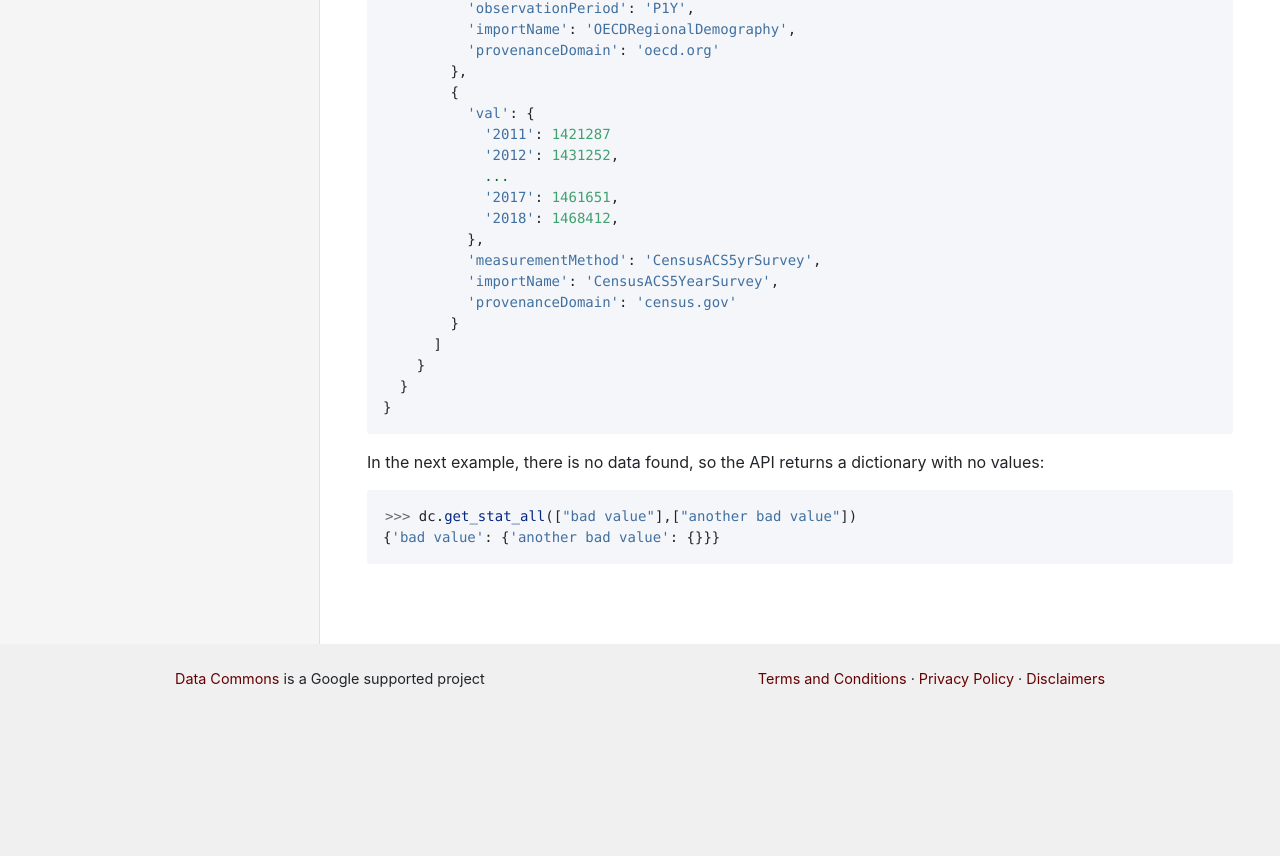
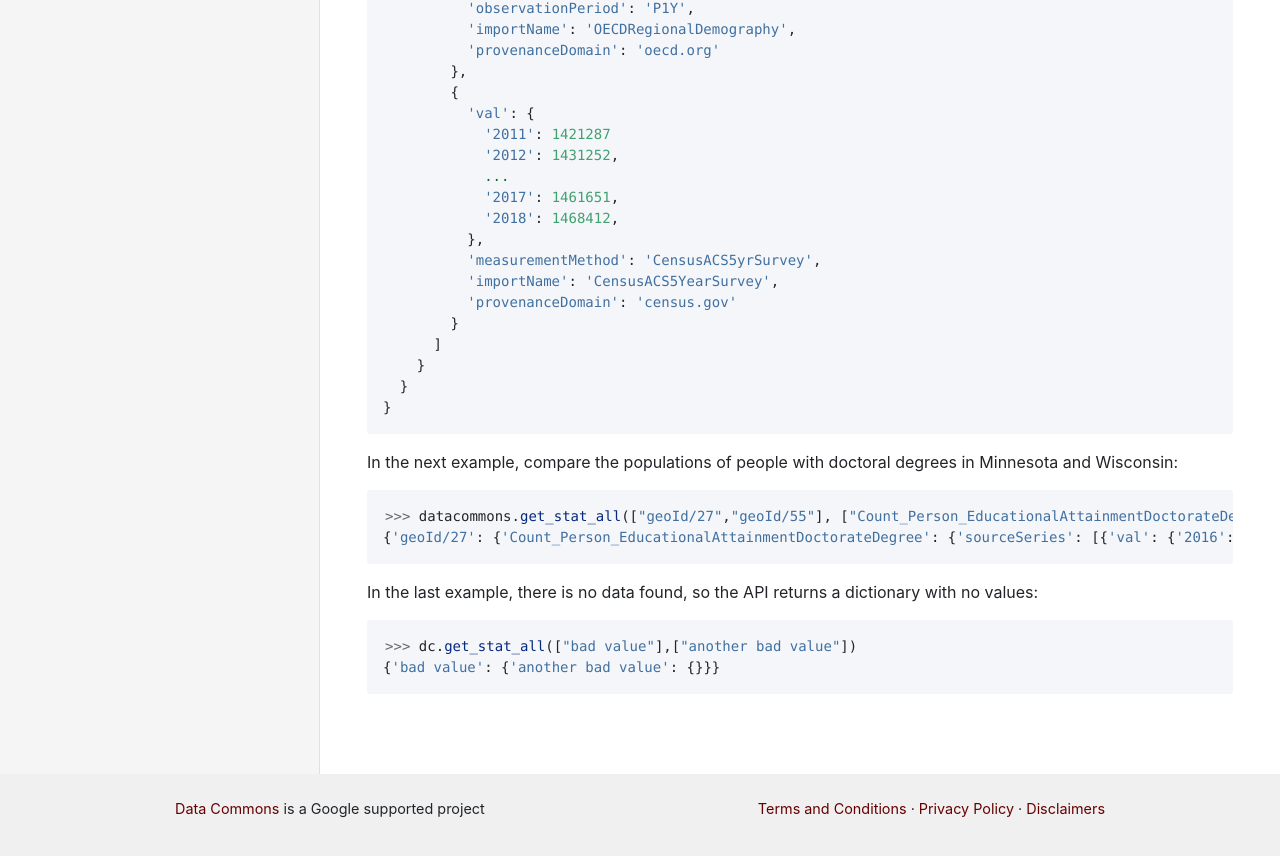
Before and after one commit to datacommonsorg/docsite, a Jekyll site: the page built from api/python/stat_all.md, in a window 1280 px wide and 900 px high, scrolled down 2055 px. Shown: the top 856 px of the window. Built offline with Jekyll 4.4.1, drawn with Linux system fonts in a browser that asks for light colours; comment, search, counter and statistics services are not loaded; before the commit the page ends 2825 px from its top, so only the background shows below that; some of the changed text lies outside the part shown.

Commit message:
second example

````diff
--- a/api/python/stat_all.md
+++ b/api/python/stat_all.md
@@ -114,7 +114,14 @@
 }
 ```
 
-In the next example, there is no data found, so the API returns a dictionary with no values:
+In the next example, compare the populations of people with doctoral degrees in Minnesota and Wisconsin:
+
+```python
+>>> datacommons.get_stat_all(["geoId/27","geoId/55"], ["Count_Person_EducationalAttainmentDoctorateDegree"])
+{'geoId/27': {'Count_Person_EducationalAttainmentDoctorateDegree': {'sourceSeries': [{'val': {'2016': 50039, '2017': 52737, '2018': 54303, '2012': 40961, '2013': 42511, '2014': 44713, '2015': 47323}, 'measurementMethod': 'CensusACS5yrSurvey', 'importName': 'CensusACS5YearSurvey', 'provenanceDomain': 'census.gov', 'provenanceUrl': 'https://www.census.gov/'}]}}, 'geoId/55': {'Count_Person_EducationalAttainmentDoctorateDegree': {'sourceSeries': [{'val': {'2017': 43737, '2018': 46071, '2012': 38052, '2013': 38711, '2014': 40133, '2015': 41387, '2016': 42590}, 'measurementMethod': 'CensusACS5yrSurvey', 'importName': 'CensusACS5YearSurvey', 'provenanceDomain': 'census.gov', 'provenanceUrl': 'https://www.census.gov/'}]}}}
+```
+
+In the last example, there is no data found, so the API returns a dictionary with no values:
 
 ```python
 >>> dc.get_stat_all(["bad value"],["another bad value"])
````
Also changed, not shown: other parts of api/python/stat_all.md (+1 -1 lines).
